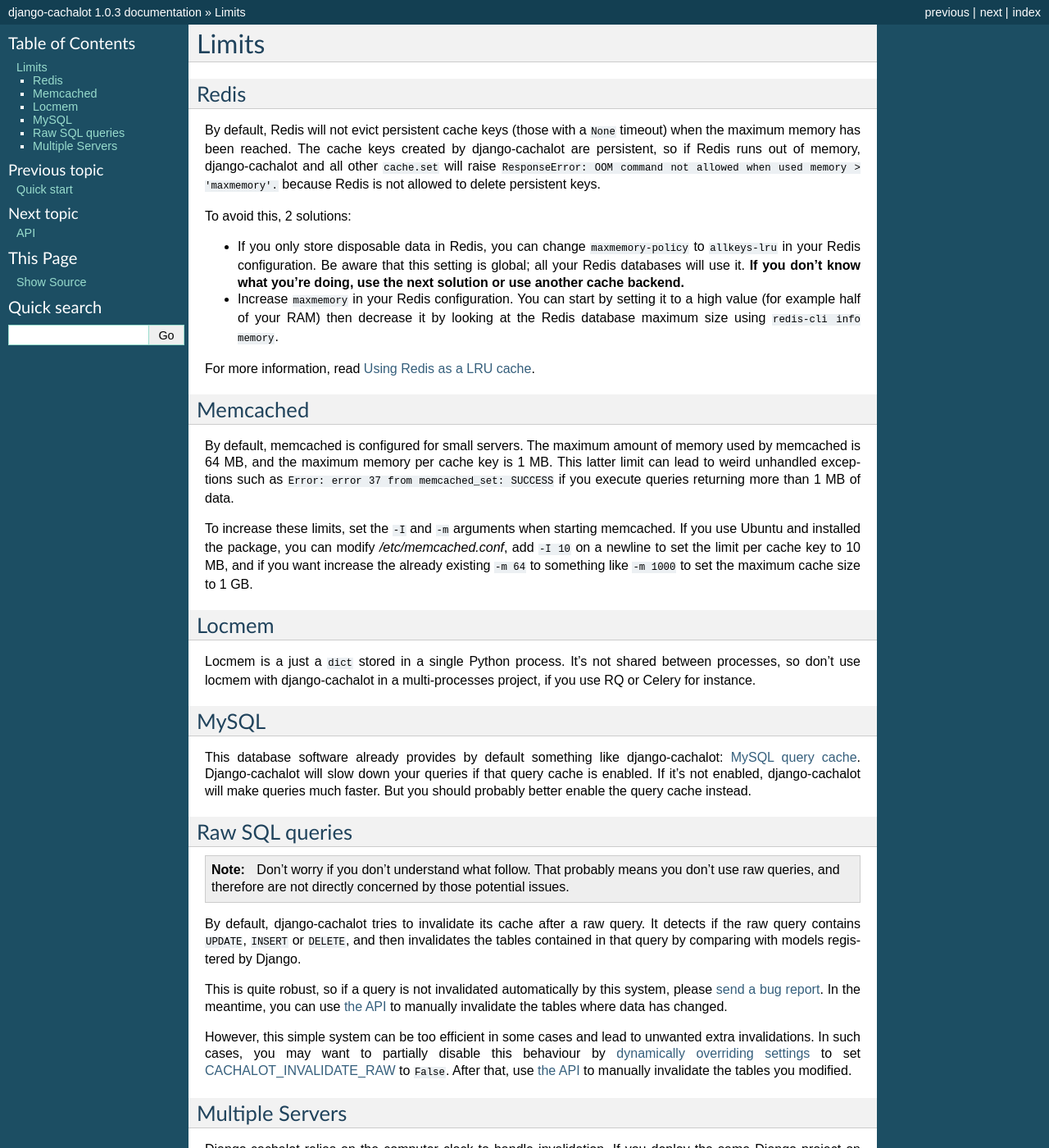
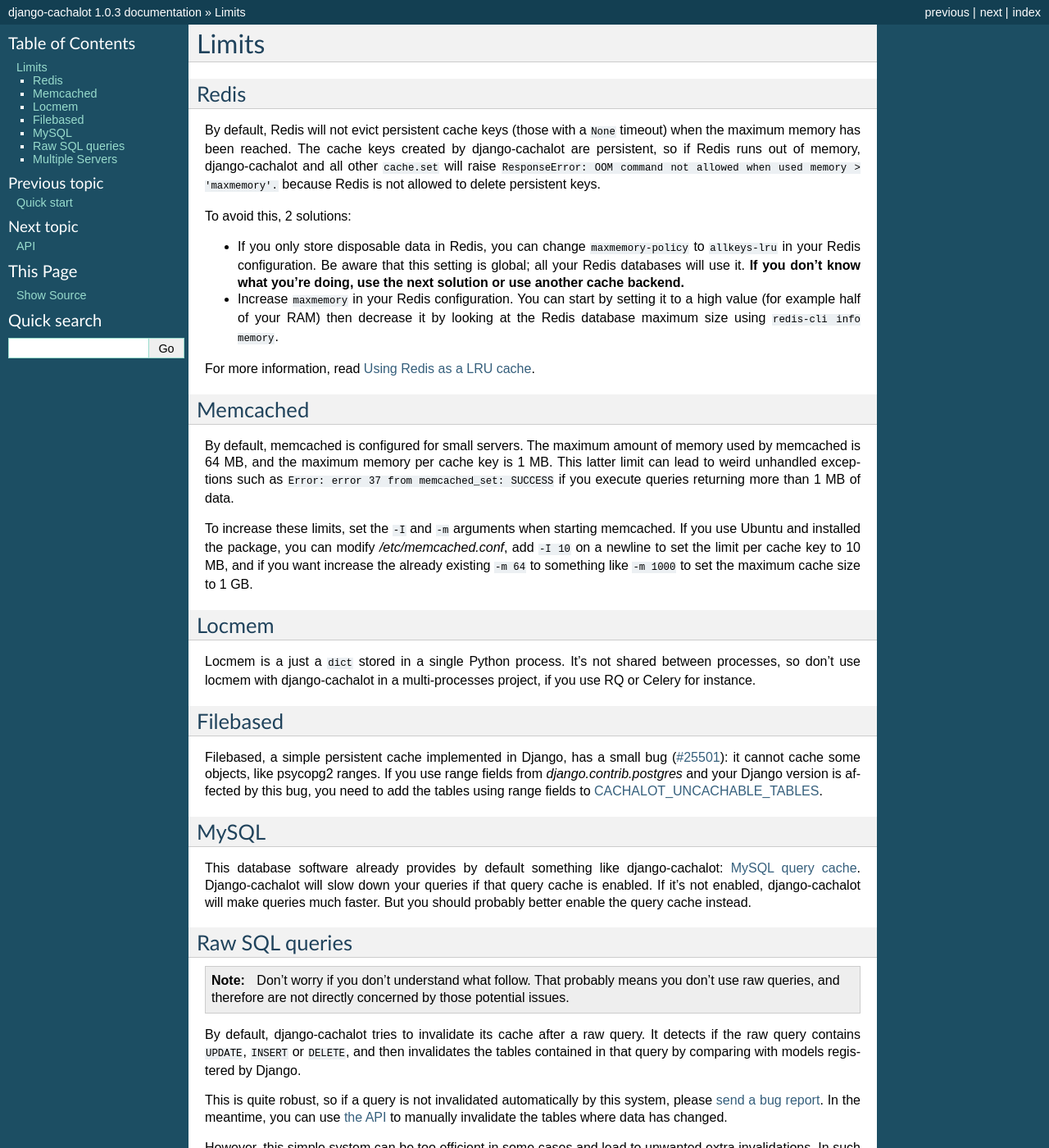
Before and after one commit to noripyt/django-cachalot, a Sphinx documentation site: the page built from docs/limits.rst, in a window 1280 px wide and 1400 px high. Shown: the whole window at 82% size. Built offline with Sphinx 7.4.7, drawn with Linux system fonts in a browser that asks for light colours; pages that are not in the unit, such as notebooks, are missing from menus.

```diff
--- a/docs/limits.rst
+++ b/docs/limits.rst
@@ -52,6 +52,16 @@
 It’s not shared between processes, so don’t use locmem with django-cachalot
 in a multi-processes project, if you use RQ or Celery for instance.
 
+Filebased
+.........
+
+Filebased, a simple persistent cache implemented in Django, has a small bug
+(`#25501 <https://code.djangoproject.com/ticket/25501>`_):
+it cannot cache some objects, like psycopg2 ranges.
+If you use range fields from `django.contrib.postgres` and your Django
+version is affected by this bug, you need to add the tables using range fields
+to :ref:`CACHALOT_UNCACHABLE_TABLES`.
+
 MySQL
 .....
 
--- a/docs/quickstart.rst
+++ b/docs/quickstart.rst
@@ -72,6 +72,8 @@
 :Default: ``True``
 :Description: If set to ``False``, disables automatic invalidation on raw
               SQL queries – read :ref:`Raw queries limits` for more info
+
+.. _CACHALOT_UNCACHABLE_TABLES:
 
 ``CACHALOT_UNCACHABLE_TABLES``
 ~~~~~~~~~~~~~~~~~~~~~~~~~~~~~~
```
Also changed, not shown: 1 other file.
